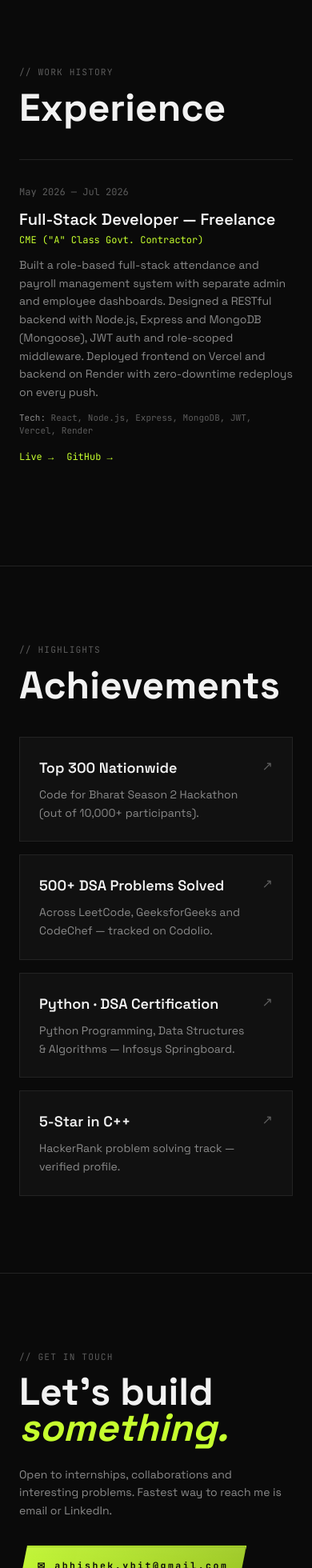
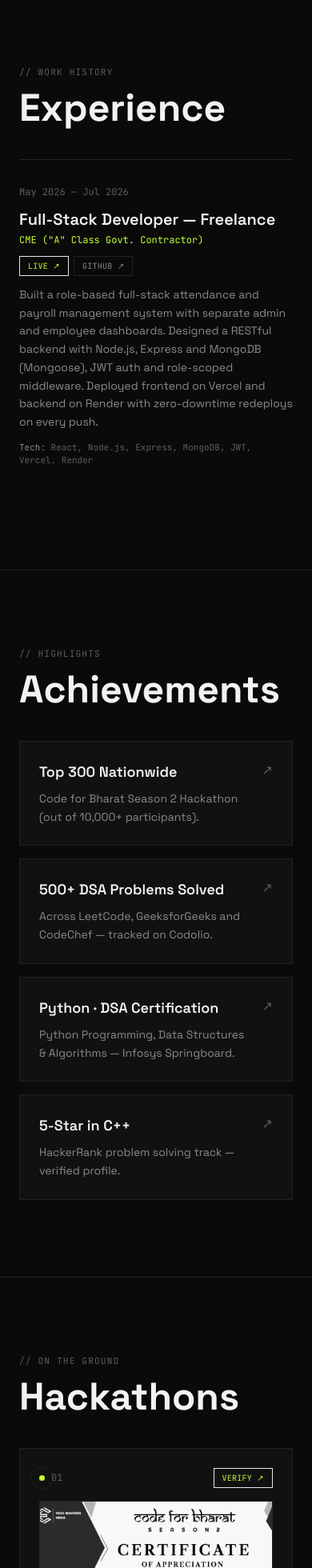
Before and after one commit to abhi4865/Eclipse_jx, a React (Vite) app: page / in a window 390 px wide. Shown: the part 3747-5707 px from the top of the page at 80% size. Built offline with nearby package versions, Linux system fonts and the light colour scheme.

Commit message:
1.9 feat: add Hackathons component and integrate hackathon data into the application

```diff
--- a/src/App.jsx
+++ b/src/App.jsx
@@ -4,6 +4,7 @@ import Projects from './components/Projects'
 import Skills from './components/Skills'
 import Experience from './components/Experience'
 import Achievements from './components/Achievements'
+import Hackathons from './components/Hackathons'
 import Contact from './components/Contact'
 import CustomCursor from './components/CustomCursor'
 
@@ -17,6 +18,7 @@ export default function App() {
       <Skills />
       <Experience />
       <Achievements />
+      <Hackathons />
       <Contact />
     </div>
   )
--- a/src/components/Experience.jsx
+++ b/src/components/Experience.jsx
@@ -12,27 +12,37 @@ export default function Experience() {
             <div key={e.title} className="grid grid-cols-1 md:grid-cols-[200px_1fr] gap-3 md:gap-10 py-8">
               <p className="font-mono text-xs text-dim">{e.date}</p>
               <div>
+                <div className="flex flex-wrap items-start justify-between gap-x-6 gap-y-3">
+                  <div>
                     <h3 className="text-xl font-display font-semibold text-ink">{e.title}</h3>
-                <p className="font-mono text-xs text-lime mt-1 mb-3">{e.org}</p>
-                <p className="text-sm text-muted leading-relaxed max-w-2xl">{e.desc}</p>
-                <p className="font-mono text-[11px] text-dim mt-3">
-                  <span className="text-muted">Tech:</span> {e.tech}
-                </p>
+                    <p className="font-mono text-xs text-lime mt-1">{e.org}</p>
+                  </div>
+
                   {e.links?.length > 0 && (
-                  <div className="flex gap-4 mt-4">
+                    <div className="flex items-center gap-1.5 flex-wrap">
                       {e.links.map((link) => (
                         <a
                           key={link.label}
                           href={link.href}
                           target="_blank"
                           rel="noopener noreferrer"
-                        className="font-mono text-xs text-lime hover:underline underline-offset-4"
+                          className={
+                            link.label.toLowerCase() === 'live'
+                              ? 'font-mono text-[10px] uppercase tracking-wide text-lime border border-lime/40 px-2.5 py-1 hover:bg-lime hover:text-[#0a0a0a] hover:border-lime transition-colors'
+                              : 'font-mono text-[10px] uppercase tracking-wide text-muted border border-line px-2.5 py-1 hover:text-lime hover:border-lime/50 transition-colors'
+                          }
                         >
-                        {link.label} →
+                          {link.label} ↗
                         </a>
                       ))}
                     </div>
                   )}
+                </div>
+
+                <p className="text-sm text-muted leading-relaxed max-w-2xl mt-3">{e.desc}</p>
+                <p className="font-mono text-[11px] text-dim mt-3">
+                  <span className="text-muted">Tech:</span> {e.tech}
+                </p>
               </div>
             </div>
           ))}
--- /dev/null
+++ b/src/components/hackathons.jsx
@@ -0,0 +1,62 @@
+import { hackathons } from '../data'
+import SectionHeading from './SectionHeading'
+
+export default function Hackathons() {
+  return (
+    <section id="hackathons" className="border-b border-line py-24">
+      <div className="max-w-content mx-auto px-6">
+        <SectionHeading label="on the ground" title="Hackathons" />
+
+        <div className="grid grid-cols-1 md:grid-cols-3 gap-4">
+          {hackathons.map((h) => (
+            <div
+              key={h.id}
+              className="card-industrial flex flex-col overflow-hidden group"
+            >
+              <div className="flex items-center justify-between px-6 pt-6 pb-4">
+                <span className="flex items-center gap-2 font-mono text-xs text-dim">
+                  <span className="status-dot" />
+                  {h.id}
+                </span>
+
+                <div className="flex items-center gap-1.5 flex-wrap justify-end">
+                  {h.link && (
+                    <a
+                      href={h.link.href}
+                      target="_blank"
+                      rel="noreferrer"
+                      className="font-mono text-[10px] uppercase tracking-wide text-lime border border-lime/40 px-2.5 py-1 hover:bg-lime hover:text-[#0a0a0a] hover:border-lime transition-colors"
+                    >
+                      {h.link.label} ↗
+                    </a>
+                  )}
+                </div>
+              </div>
+
+              {h.image && (
+                <div className="mx-6 mb-5 border border-line overflow-hidden bg-panel2">
+                  <img
+                    src={h.image}
+                    alt={h.title}
+                    className="w-full aspect-[4/3] object-cover grayscale group-hover:grayscale-0 transition-all duration-300"
+                    loading="lazy"
+                  />
+                </div>
+              )}
+
+              <div className="px-6 pb-7 flex-1 flex flex-col">
+                <h3 className="text-xl font-display font-semibold text-ink mb-1 group-hover:text-lime transition-colors">
+                  {h.title}
+                </h3>
+                {h.meta && (
+                  <p className="font-mono text-[11px] text-dim mb-3">{h.meta}</p>
+                )}
+                <p className="text-sm text-muted leading-relaxed">{h.description}</p>
+              </div>
+            </div>
+          ))}
+        </div>
+      </div>
+    </section>
+  )
+}
--- a/src/data.js
+++ b/src/data.js
@@ -113,6 +113,21 @@ export const achievements = [
   },
 ]
 
+export const hackathons = [
+  {
+    id: '01',
+    title: 'Code for Bharat — Season 2',
+    meta: 'Tech Masters India · Jul—Aug 2025',
+    description:
+      'Participated in the Code for Bharat Season 2 hackathon (10,000+ nationwide entrants), placing in the top 300 for innovation in technology.',
+    image: '/hackathons/code-for-bharat.png',
+    link: {
+      label: 'Verify',
+      href: 'https://verification.givemycertificate.com/v/97b61086-be4f-439c-9c88-b6d7c28dde40',
+    },
+  },
+]
+
 export const nav = [
   { label: 'Projects', href: '#projects' },
   { label: 'Skills', href: '#skills' },
```
Also changed, not shown: public/hackathons/code-for-bharat.png (added). Lines whose indentation alone changed are shown as unchanged.
